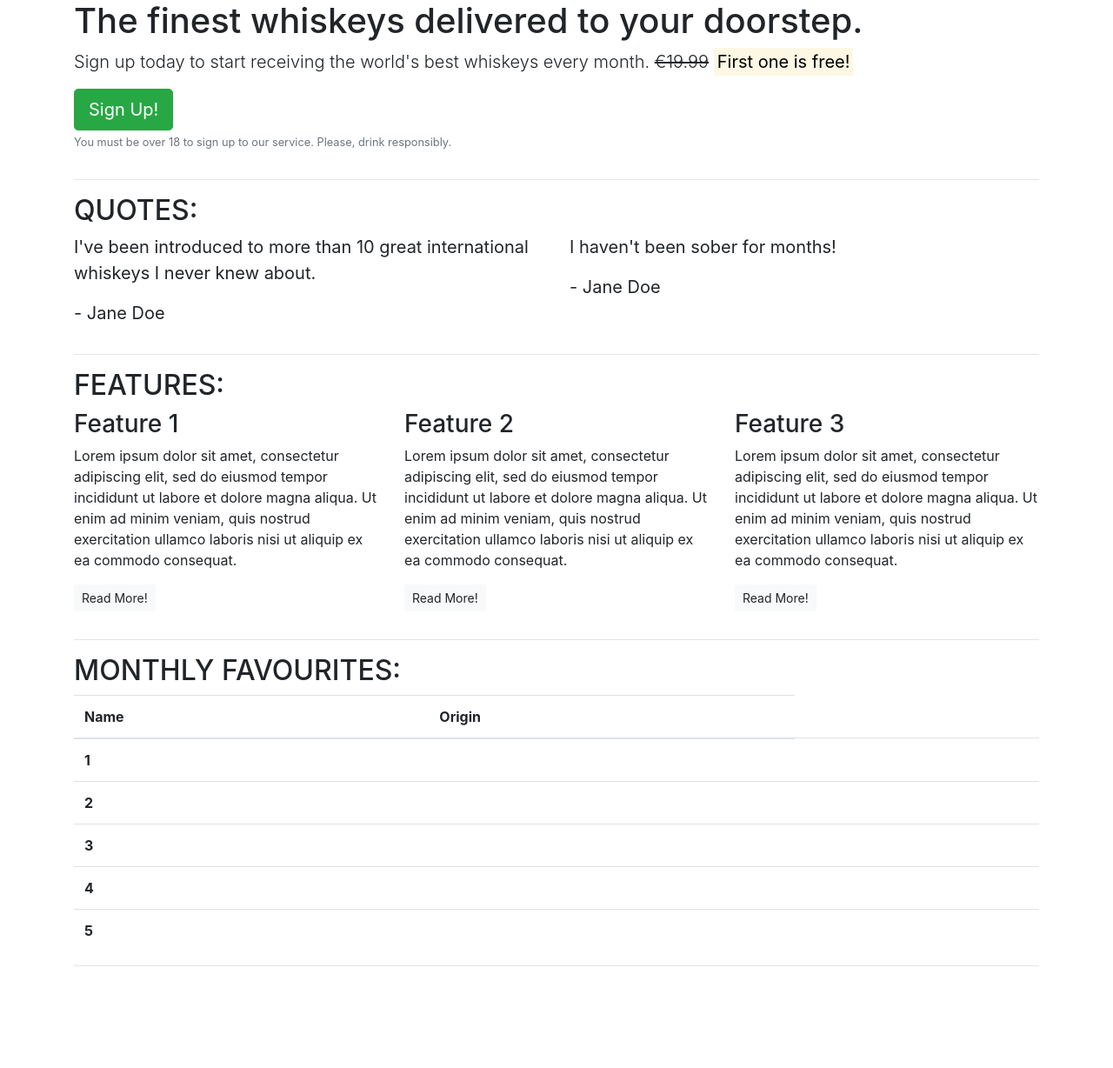
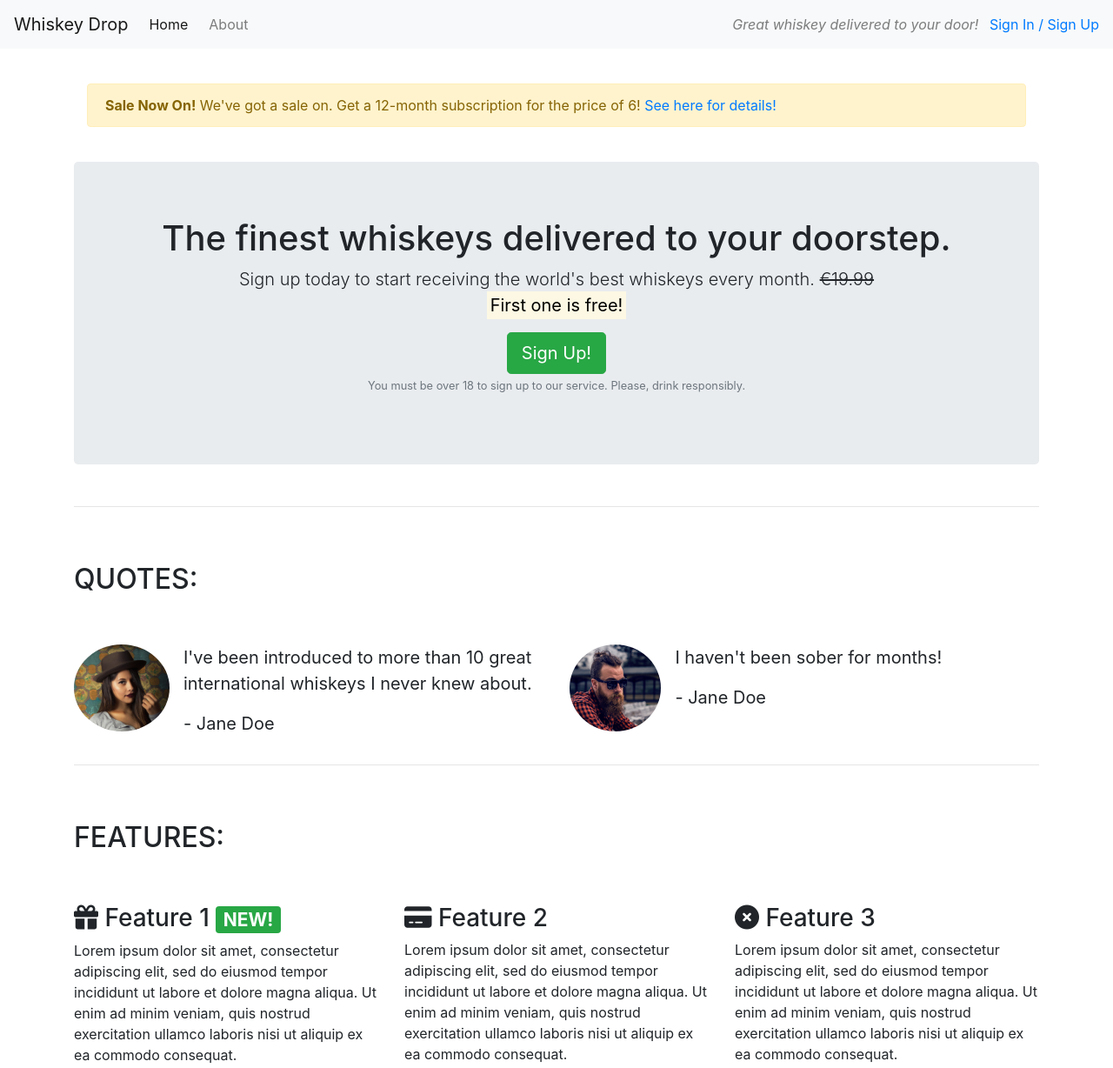
Before and after one commit to amylour/Bootstrap_Test, a plain HTML site: page index.html in a window 1280 px wide. Shown: the top 1228 px of the page at 87% size. Before the commit the page ends 1127 px from the top, so only its background shows below. Drawn offline with nearby package versions, Linux system fonts and the light colour scheme.

Commit message:
Add feature icons, responsiveness

```diff
--- a/index.html
+++ b/index.html
@@ -7,16 +7,38 @@
   <title>Whiskey Drop | Taste a new whiskey every month</title>
   <meta name="viewport" content="width-device-width, initial-scale=1.0">
   <link rel="stylesheet" href="https://maxcdn.bootstrapcdn.com/bootstrap/4.1.3/css/bootstrap.min.css">
+  <script src="https://kit.fontawesome.com/215d5971d3.js" crossorigin="anonymous"></script>
 </head>
 
 <body>
-  <article class="container">
+  <nav class="navbar navbar-light bg-light navbar-expand-sm">
+    <a href="/" class="navbar-brand">Whiskey Drop</a>
+    <ul class="navbar-nav mr-auto">
+      <li class="active nav-item mr-2"><a class="nav-link" href="/">Home</a></li>
+      <li class="nav-item mr-2"><a class="nav-link" href="/">About</a></li>
+      <li class="nav-item mr-2 d-block d-sm-none"><a class="nav-link" href="/login">Sign In / Sign Up</a></li>
+    </ul>
+    <div class="d-none d-md-block">
+      <p class="navbar-text my-auto mr-2"><i>Great whiskey delivered to your door!</i></p>
+      <a href="/login">Sign In / Sign Up</a>
+    </div>
+  </nav>
+  <article class="container mt-3">
+    <div class="row d-none d-sm-inline">
+      <div class="col-12">
+        <div class=" alert alert-warning">
+          <strong>Sale Now On!</strong> We've got a sale on. Get a 12-month subscription for the price of 6! <a href="">See here for details!</a>
+        </div>
+      </div>
+    </div>
     <!-- Callout -->
     <div class="row">
       <div class="col-12">
-        <section class="callout">
+        <section class="callout jumbotron text-center">
           <h1>The finest whiskeys delivered to your doorstep.</h1>
-          <p class="lead">Sign up today to start receiving the world's best whiskeys every month. <s>€19.99</s>
+          <p class="lead">Sign up today to start receiving the world's best whiskeys every month. <s
+              class="d-none d-sm-inline">€19.99</s>
+            <span class="d-inline d-sm-inline"><br></span>
             <strong><mark>First one is free!</mark></strong></p>
           <button class="btn btn-success btn-lg">Sign Up!</button>
           <p class="text-muted"><small>You must be over 18 to sign up to our service. Please, drink responsibly.</small>
@@ -30,22 +52,36 @@
     <!-- Quotes -->
     <section class="quotes">
       <div class="row">
-        <div class="col-12 col-md-6">
+        <div class="col-12 my-5">
           <h2 class="text-uppercase">Quotes:</h2>
         </div>
       </div>
       <div class="row">
         <div class="col-12 col-md-6">
+          <div class="media">
+            <div class="d-none d-sm-block">
+            <img src="images/girl-image.png" class="rounded-circle mr-3" height="100 width=100">
+          </div>
+            <div class="media-body">
               <blockquote class="blockquote">
                 <p>I've been introduced to more than 10 great international whiskeys I never knew about.</p>
                 <p>- Jane Doe</p>
               </blockquote>
             </div>
+          </div>
+        </div>
         <div class="col-12 col-md-6">
+          <div class="media">
+            <div class="d-none d-sm-block">
+            <img src="images/guy-image.png" class="rounded-circle mr-3" height="100 width=100">
+          </div>
+            <div class="media-body">
               <blockquote class="blockquote">
                 <p>I haven't been sober for months!</p>
                 <p>- Jane Doe</p>
               </blockquote>
+            </div>
+          </div>
         </div>
       </div>
     </section>
@@ -55,14 +91,14 @@
     <!-- Features -->
     <section class="features">
       <div class="row">
-        <div class="col-12">
+        <div class="col-12 my-5">
           <h2 class="text-uppercase">Features:</h2>
         </div>
       </div>
       <div class="row">
         <div class="col-12 col-md-6 col-lg-4">
           <div class="feature">
-          <h3>Feature 1</h3>
+            <h3><i class="fa-solid fa-gift d-none d-sm-inline"></i> Feature 1 <span class="badge badge-success">NEW!</span></h3>
             <p>Lorem ipsum dolor sit amet, consectetur adipiscing elit, sed do eiusmod tempor incididunt ut labore et
               dolore magna aliqua. Ut enim ad minim veniam, quis nostrud exercitation ullamco laboris nisi ut aliquip ex
               ea commodo consequat.</p>
@@ -71,7 +107,7 @@
         </div>
         <div class="col-12 col-md-6 col-lg-4">
           <div class="feature">
-          <h3>Feature 2</h3>
+            <h3><i class="fa-solid fa-credit-card d-none d-sm-inline"></i> Feature 2</h3>
             <p>Lorem ipsum dolor sit amet, consectetur adipiscing elit, sed do eiusmod tempor incididunt ut labore et
               dolore magna aliqua. Ut enim ad minim veniam, quis nostrud exercitation ullamco laboris nisi ut aliquip ex
               ea commodo consequat.</p>
@@ -80,7 +116,7 @@
         </div>
         <div class="col-12 d-md-none d-lg-block col-lg-4">
           <div class="feature">
-          <h3>Feature 3</h3>
+            <h3><i class="fa-sharp fa-solid fa-circle-xmark d-none d-sm-inline"></i> Feature 3</h3>
             <p>Lorem ipsum dolor sit amet, consectetur adipiscing elit, sed do eiusmod tempor incididunt ut labore et
               dolore magna aliqua. Ut enim ad minim veniam, quis nostrud exercitation ullamco laboris nisi ut aliquip ex
               ea commodo consequat.</p>
```
Lines whose indentation alone changed are shown as unchanged.
